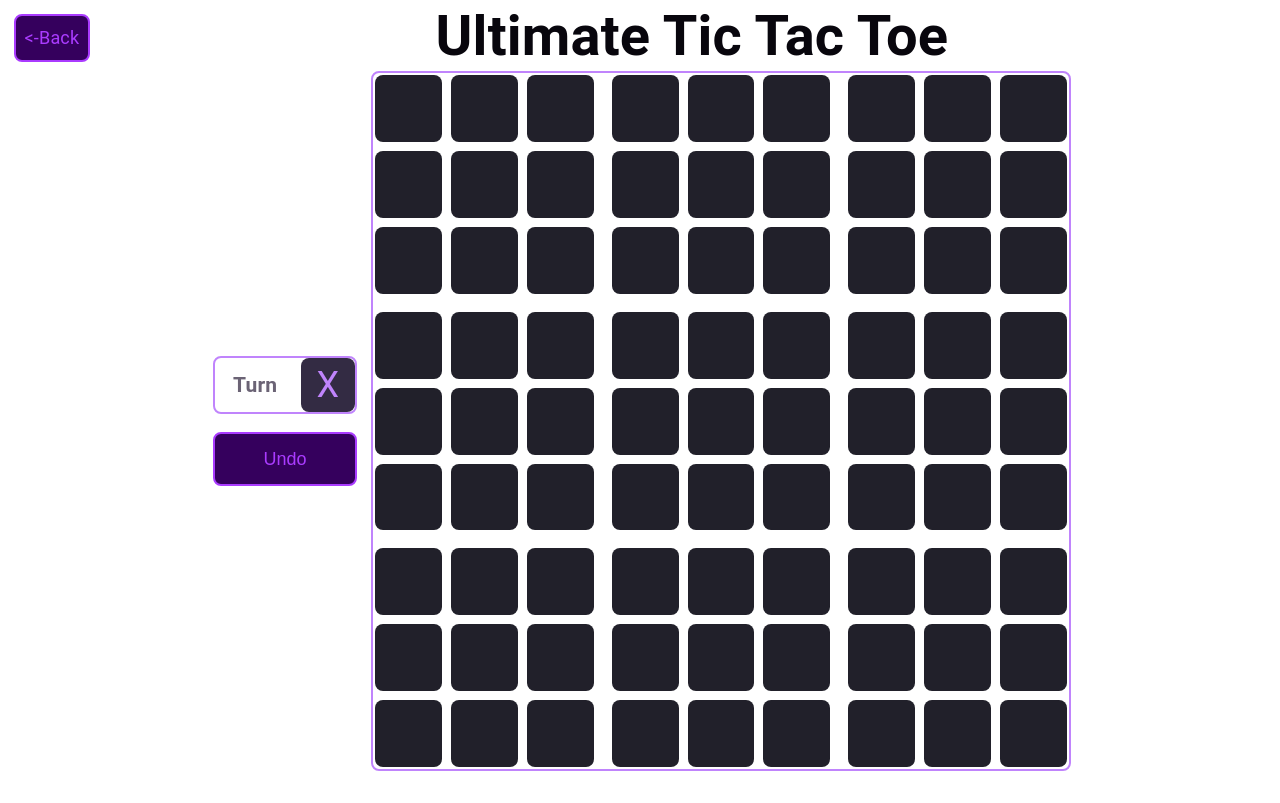
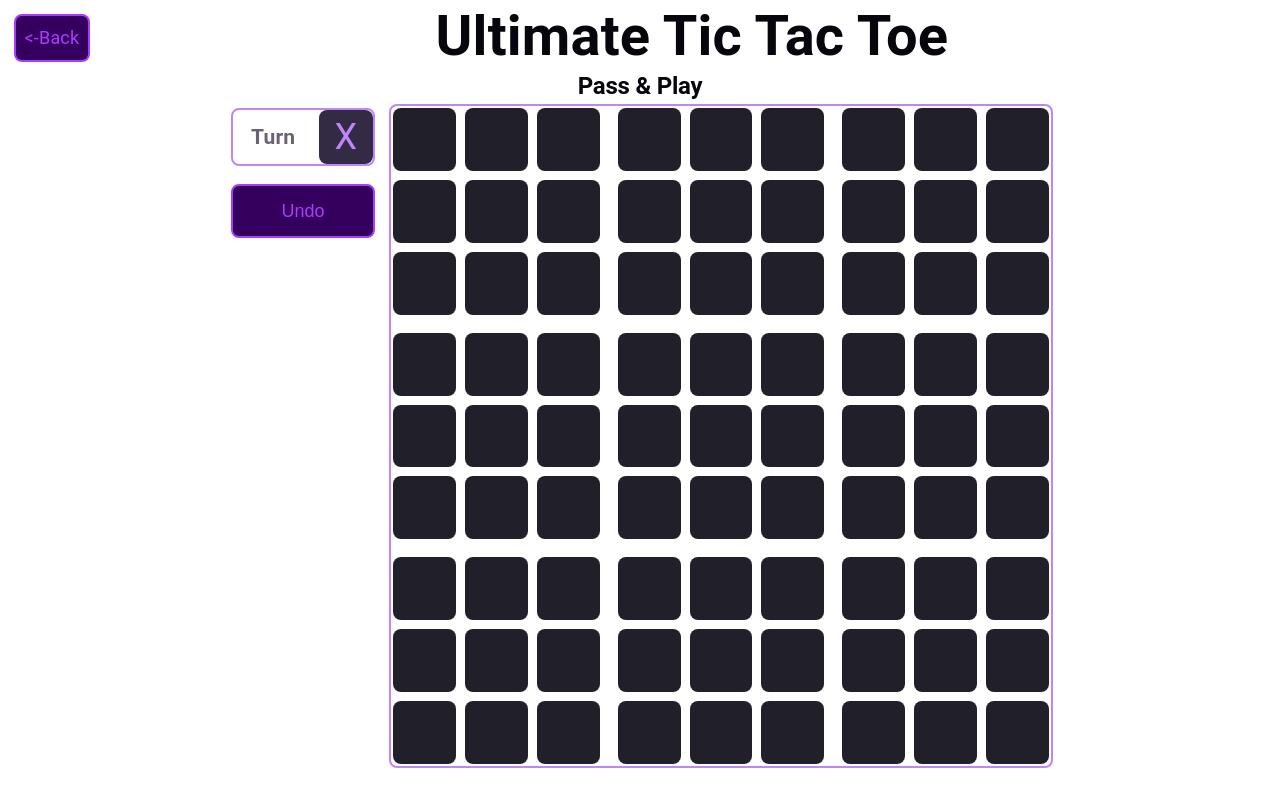
Before and after one commit to PaulHazelton/ReactTicTacToe, a React (Vite) app: page /pass-and-play in a window 1280 px wide. Built offline with nearby package versions, Linux system fonts and the light colour scheme.

Commit message:
Min size for game board. Added subheader to tell game mode

```diff
--- a/src/index.css
+++ b/src/index.css
@@ -130,6 +130,7 @@ p {
 
 .header {
 	text-align: center;
+	height: 4rem;
 }
 .header h1 {
 	margin: 0;
@@ -140,6 +141,16 @@ p {
 	margin: 0.75rem;
 }
 
+.subheader {
+	height: 2rem;
+	margin-top: 0;
+	padding-bottom: 0.5rem;
+	text-align: center;
+}
+.subheader h2 {
+	margin-top: 0;
+}
+
 #center {
 	display: flex;
 	flex-direction: column;
--- a/src/pages/game/Game.css
+++ b/src/pages/game/Game.css
@@ -3,7 +3,7 @@
 	flex-direction: column;
 	align-items: center;
 
-	height: calc(100dvh - 6rem);
+	height: calc(100dvh - 8rem);
 
 	padding: 0 1rem;
 	margin: 0 auto;
@@ -74,6 +74,7 @@
 	}
 	.game-control-box {
 		flex-direction: row;
+		align-items: self-start;
 	}
 	.control-panel {
 		flex-direction: column;
@@ -95,6 +96,10 @@
 	display: grid;
 	grid-template-columns: 1fr 1fr 1fr;
 	gap: var(--boardGap);
+
+	min-width: 400px;
+	min-height: 400px;
+	flex-shrink: 0;
 
 	aspect-ratio: 1;
 }
--- a/src/pages/game/Game.tsx
+++ b/src/pages/game/Game.tsx
@@ -35,6 +35,11 @@ export default function Game() {
 				<Link className="btn" to={AppRoutes.Home}>&lt;-Back</Link>
 				<h1>Ultimate Tic Tac Toe</h1>
 			</div>
+			<div className="subheader">
+				<h2>Pass & Play</h2>
+			</div>
+			{/* <div className="subheader">
+			</div> */}
 			<div className="game-control-box">
 				<div className="control-panel">
 					<div className="turn-indicator" style={turnIndicatorCss}>
```
